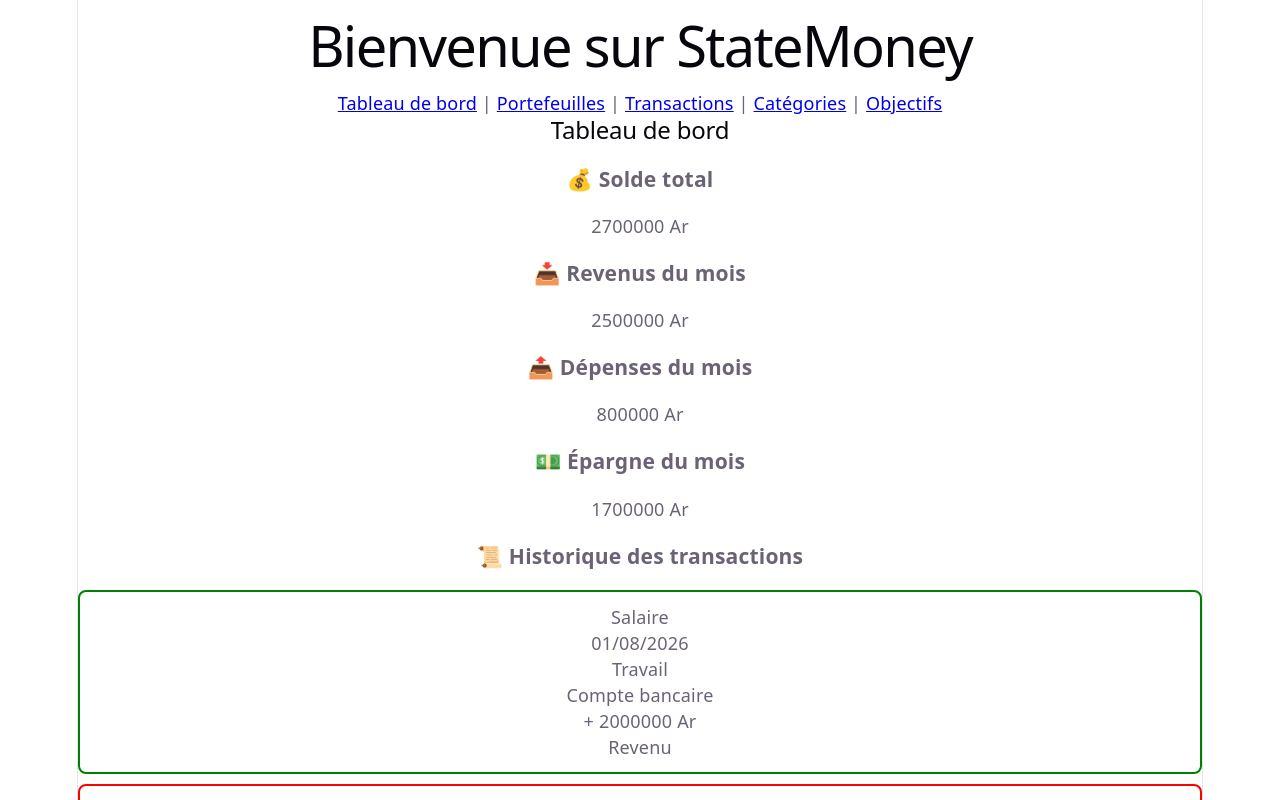
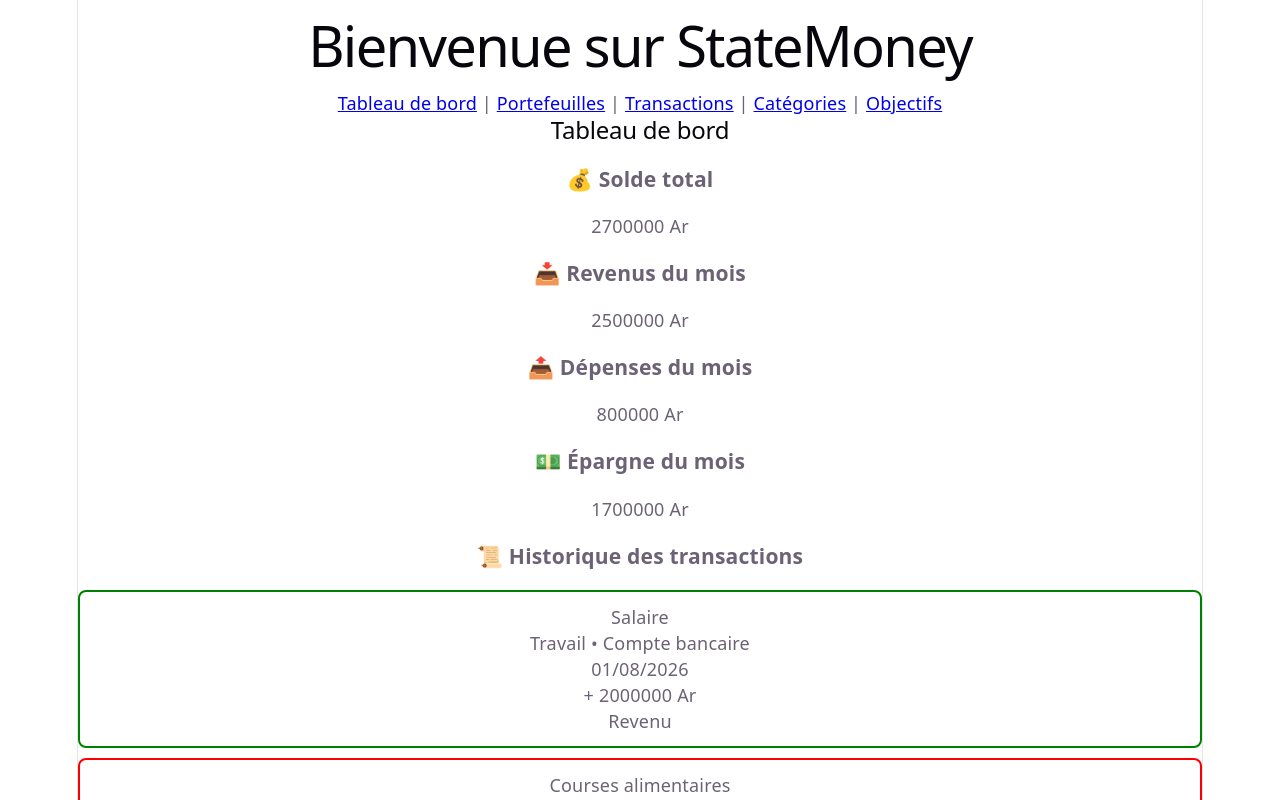
Before and after one commit to stephanie-chan-dev25/StateMoney, a React (Vite) app in the folder frontend/: page / in a window 1280 px wide. Shown: the top 800 px of the page. Built offline with nearby package versions, Linux system fonts and the light colour scheme.

Commit message:
refactor: improve transaction item layout

```diff
--- a/frontend/src/components/dashboard/TransactionItem.tsx
+++ b/frontend/src/components/dashboard/TransactionItem.tsx
@@ -16,9 +16,10 @@ function TransactionItem({
   <div className={isIncome ? "income" : "expense"}>
     <p>{description}</p>
 
+    <p>{category} • {wallet}</p>
+
     <p>{date.toLocaleDateString("fr-FR")}</p>
-    <p>{category}</p>
-    <p>{wallet}</p>
+
     <p>
       {isIncome ? "+" : "-"} {amount} Ar
     </p>
```
